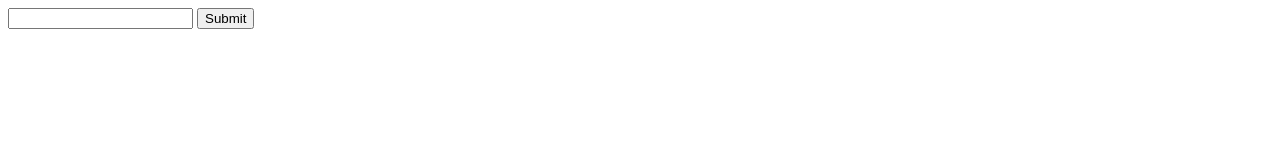
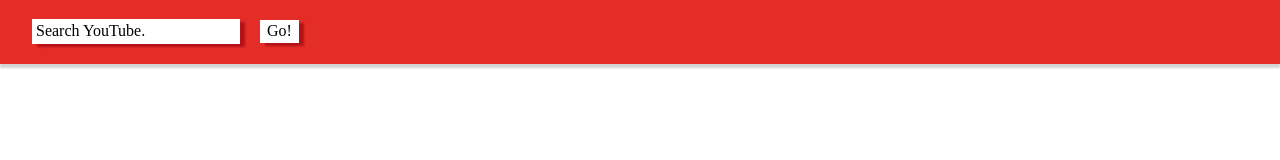
Before and after one commit to aberkow/thinkful-tube, a plain HTML site: page index.html in a window 1280 px wide. Drawn offline with nearby package versions, Linux system fonts and the light colour scheme.

Commit message:
input clears on click, a little styling

```diff
--- a/css/style.css
+++ b/css/style.css
@@ -2,10 +2,43 @@
   box-sizing: border-box;
 }
 
+header {
+  background-color: #e52d27;
+  box-shadow: 0px 4px 2px lightgray;
+  position: fixed;
+  height: 4rem;
+  top: 0;
+  left: 0;
+  right: 0;
+}
+
+#search-form {
+  margin: 1.2rem 0 0 2rem;
+}
+
+#search-form__input {
+  border: 2px solid white;
+  box-shadow: 5px 3px 2px #b31217;
+}
+
+#search-form__submit {
+  margin-left: 1rem;
+  background-color: white;
+  border: 1px solid white;
+  box-shadow: 5px 3px 2px #b31217;
+}
+
 #results-container {
+  margin-top: 6rem;
   text-align: center;
 }
 
 .videoImage {
   margin: 0.5rem;
+  cursor: pointer;
 }
+
+/*
+.videoImage a:hover {
+  background-color: green;
+}*/
--- a/index.html
+++ b/index.html
@@ -2,14 +2,15 @@
 <html lang="en">
 <head>
   <meta charset="UTF-8">
-  <link rel="stylesheet" href="css/style.css">
+  <link rel="stylesheet" href="https://necolas.github.io/normalize.css/3.0.3/normalize.css" type="text/css">
+  <link rel="stylesheet" href="css/style.css" type="text/css">
   <title>Thinkful Tube</title>
 </head>
 <body>
   <header>
      <form action="" id="search-form">
-      <input type="text" id="search-form__input">
-      <input type="submit" id="search-form__submit">
+      <input type="text" id="search-form__input" value="Search YouTube.">
+      <input type="submit" value="Go!" id="search-form__submit">
     </form>
   </header>
   <section id="results-container">
--- a/js/app.js
+++ b/js/app.js
@@ -10,6 +10,11 @@ Bonus
 */
 
 $(document).ready(function(){
+  $('#search-form__input').on('click', function() {
+    $('#search-form__input').val(' ');
+    $('#search-form__input').css("color: black");
+  });
+
   $('#search-form').submit(function(evt) {
     var searchTerm = $('#search-form__input').val();
     evt.preventDefault();
@@ -25,12 +30,16 @@ function getRequest(searchTerm){
     part: 'snippet',
     key: 'AIzaSyB39NC87BtguKgxPSOUecUOtXzT_8Z88Ts',
     q: searchTerm,
-    maxResults: 9
+    maxResults: 10
   };
+
+  //'https://www.google.com/youtube?var1=true&var2=false#
   url = 'https://www.googleapis.com/youtube/v3/search';
   //execute the get request
+  debugger;
   $.getJSON(url, params, function(data){//NB - url needs to go before params
     //pass data.items to showResults as (results)
+    debugger;
     showResults(data.items);
   });
 }
```
